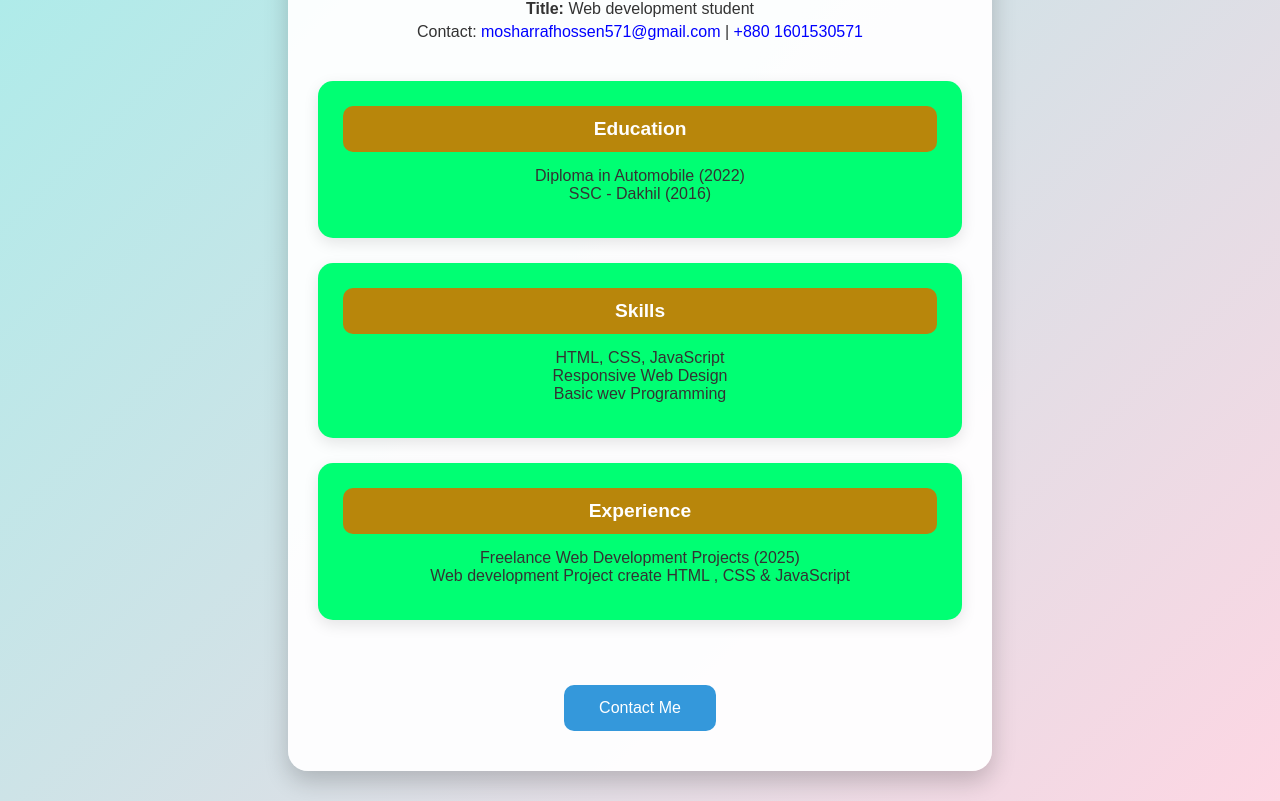
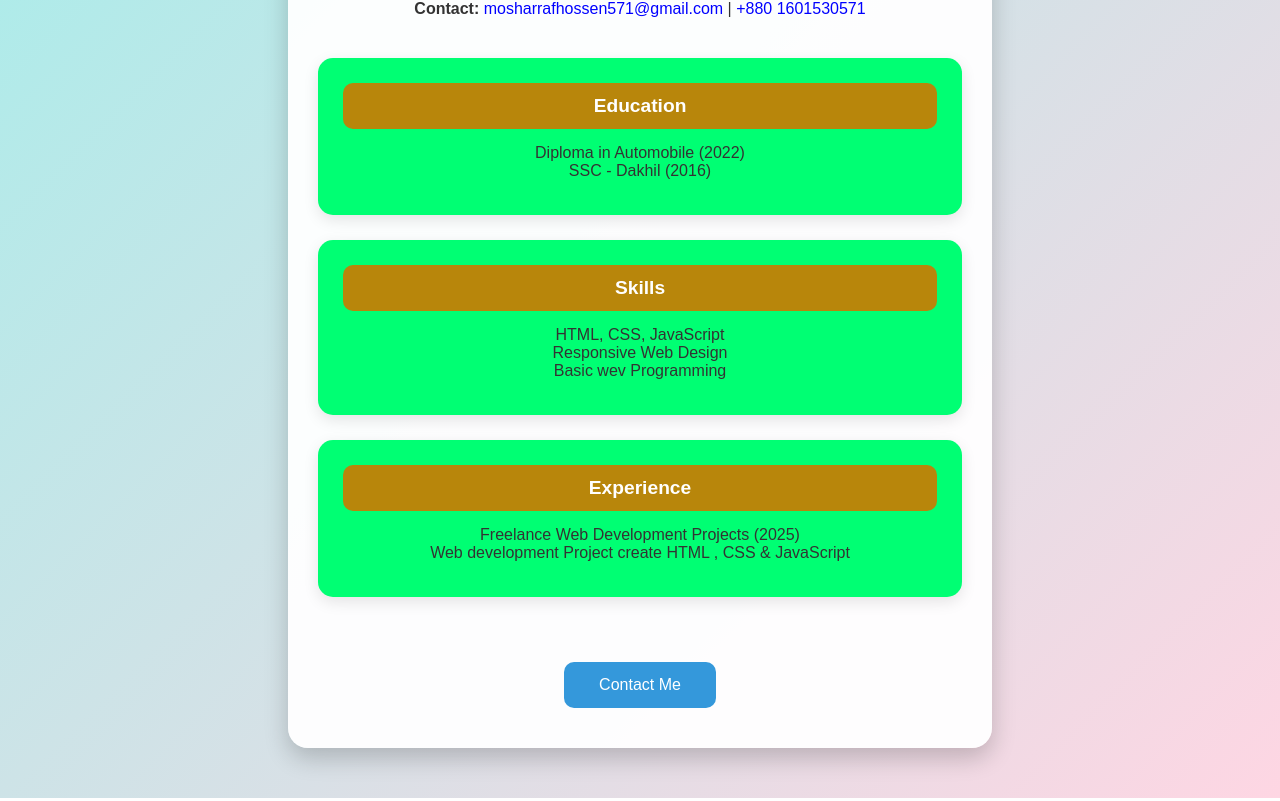
Before and after one commit to mosharrafhossen/My-CV, a plain HTML site: page index.html in a window 1280 px wide. Shown: the part 184-985 px from the top of the page. Drawn offline with Linux system fonts and the light colour scheme.

Commit message:
My first commit

```diff
--- a/index.html
+++ b/index.html
@@ -12,9 +12,14 @@
         <img src="image/Mosharraf.jpg" alt="Mosharraf">
 
         <h1>Mosharraf Hossain</h1>
-        <p><strong>Title:</strong> Web development student</p>
-        <p>Contact: <a href="#">mosharrafhossen571@gmail.com</a> | <a href="#">+880 1601530571</a></p>
+        <p><strong>Contact: </strong>
+            <a href="mailto:mosharrafhossen571@gmail.com">mosharrafhossen571@gmail.com</a> |
+            <a href="tel:+8801601530571">+880 1601530571</a>
+        </p>
+
        </div>
+
+
 
        <div class="container-2">
             <div class="Education">
```
